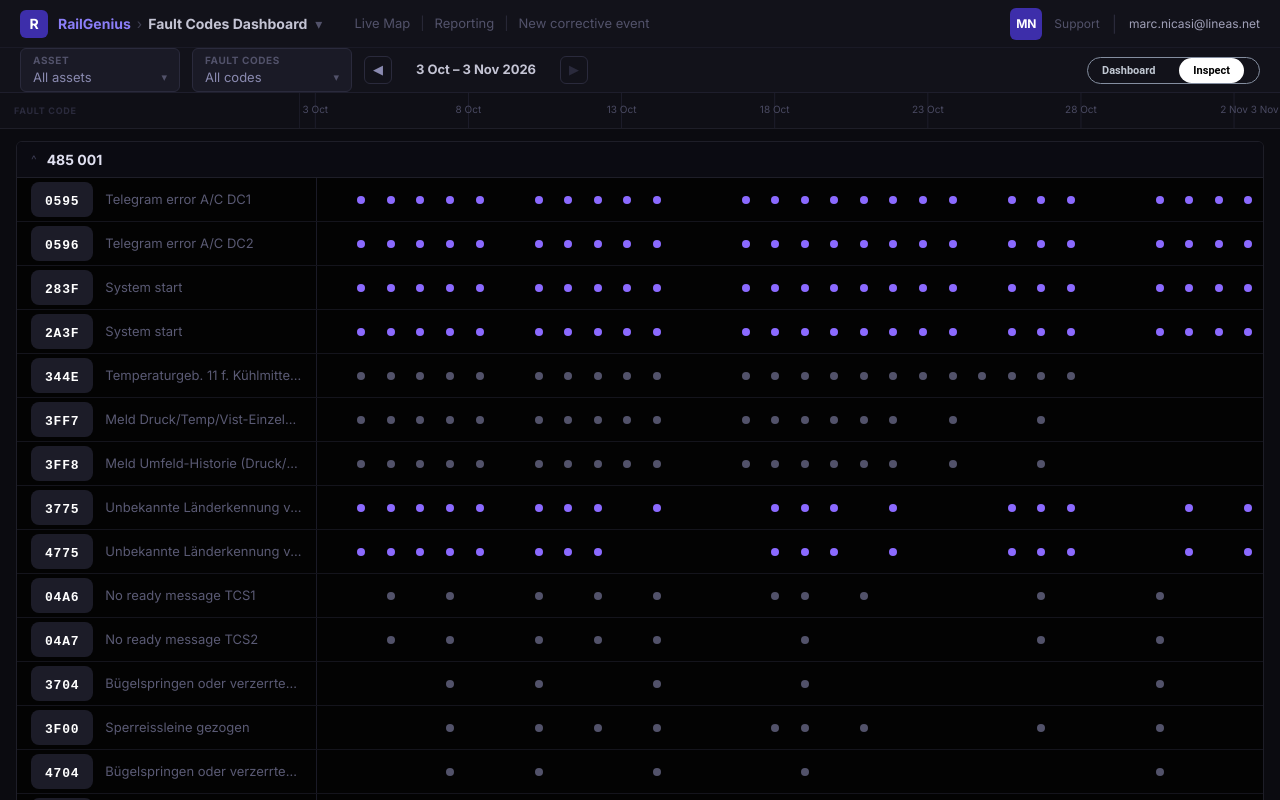
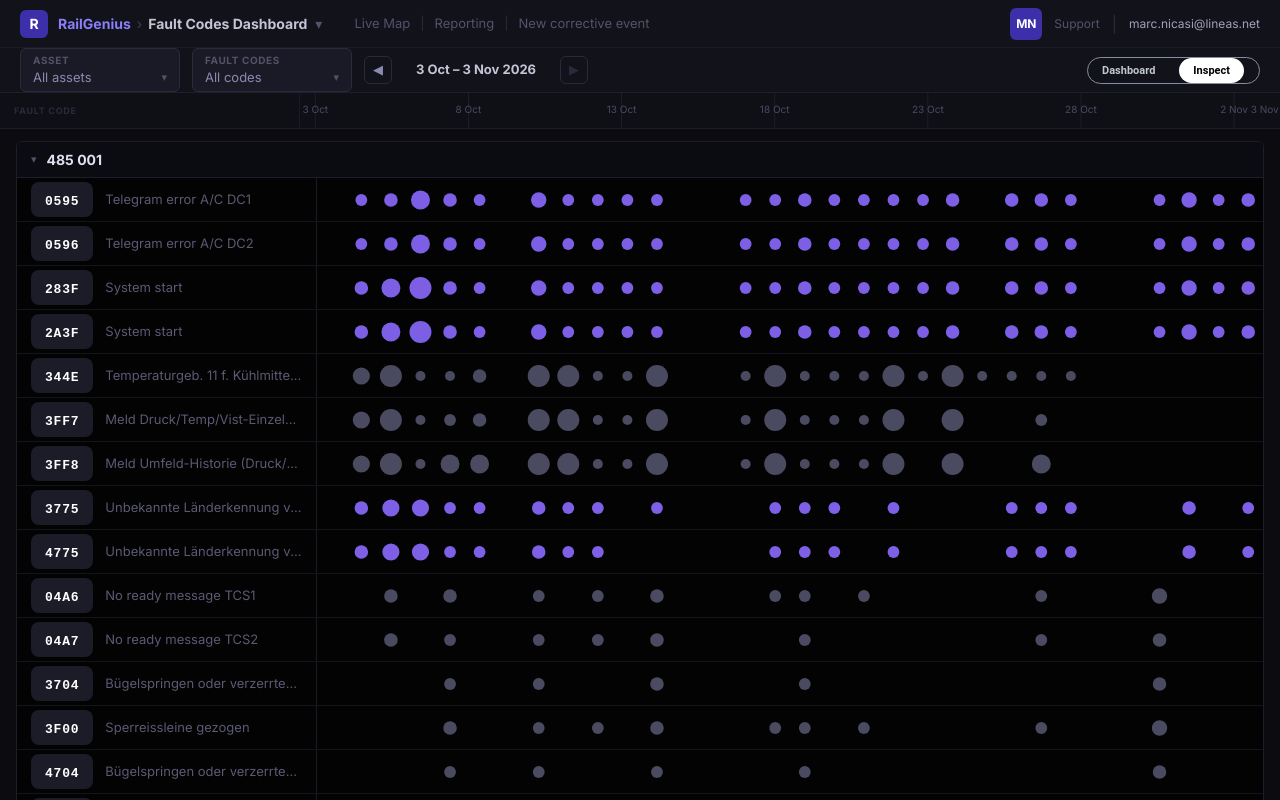
Before and after one commit to gknuts/faultcode-dashboard, a React (Vite) app: page / in a window 1280 px wide. Both pictures are taken after a click on the button "Inspect". Built offline with nearby package versions, Linux system fonts and the light colour scheme.

Commit message:
feat(inspect): add expand/collapse toggle to InspectAssetRow

```diff
--- a/src/components/InspectAssetRow.tsx
+++ b/src/components/InspectAssetRow.tsx
@@ -1,19 +1,14 @@
-import { useMemo } from 'react'
+import { useMemo, useState } from 'react'
 import type { Asset, Pattern, FaultCode, PatternOccurrence, ISODate, DerivedStatus } from '../data/types'
 
-export const INSPECT_LEFT_WIDTH = 300  // badge + description col
+export const INSPECT_LEFT_WIDTH = 300
+
 const ROW_HEIGHT = 44
 
 const STATUS_DOT: Record<DerivedStatus, string> = {
   new: '#FF6A00',
   ongoing: '#8B6AFF',
   unclassified: '#52526A',
-}
-
-const STATUS_ROW_BG: Record<DerivedStatus, string> = {
-  new: '#030303',
-  ongoing: '#030303',
-  unclassified: '#030303',
 }
 
 interface Props {
@@ -26,6 +21,7 @@ interface Props {
 }
 
 export function InspectAssetRow({ asset, patterns, faultCodeMap, occurrences, dates, deriveStatus }: Props) {
+  const [collapsed, setCollapsed] = useState(false)
   const datesSet = useMemo(() => new Set(dates), [dates])
 
   const fcRows = useMemo(() => {
@@ -62,16 +58,27 @@ export function InspectAssetRow({ asset, patterns, faultCodeMap, occurrences, da
         gap: 10,
         padding: '0 14px',
         background: '#0B0B12',
-        borderBottom: '1px solid #1E1E28',
+        borderBottom: collapsed ? 'none' : '1px solid #1E1E28',
+        cursor: 'default',
       }}>
-        <span style={{ color: '#3A3A50', fontSize: 12 }}>^</span>
+        <span
+          onClick={() => setCollapsed(c => !c)}
+          style={{
+            color: '#52526A',
+            fontSize: 11,
+            cursor: 'pointer',
+            userSelect: 'none',
+            transform: collapsed ? 'rotate(-90deg)' : 'none',
+            display: 'inline-block',
+            transition: 'transform 0.15s',
+          }}
+        >▾</span>
         <span style={{ fontSize: 14, fontWeight: 700, color: '#E0E0F0' }}>{asset.label}</span>
       </div>
 
       {/* Fault code rows */}
-      {fcRows.map(({ fc, status, occs, description }) => {
+      {!collapsed && fcRows.map(({ fc, status, occs, description }) => {
         const dotColor = STATUS_DOT[status]
-        const rowBg = STATUS_ROW_BG[status]
 
         return (
           <div
@@ -80,7 +87,7 @@ export function InspectAssetRow({ asset, patterns, faultCodeMap, occurrences, da
               display: 'flex',
               height: ROW_HEIGHT,
               alignItems: 'center',
-              background: rowBg,
+              background: '#030303',
               borderBottom: '1px solid #14141C',
             }}
           >
@@ -122,27 +129,27 @@ export function InspectAssetRow({ asset, patterns, faultCodeMap, occurrences, da
               </span>
             </div>
 
-            {/* Timeline dots */}
+            {/* Timeline — SVG circles sized by count */}
             <div style={{ flex: 1, height: '100%', position: 'relative' }}>
+              <svg width="100%" height="100%" style={{ display: 'block', overflow: 'visible' }}>
                 {occs.map(occ => {
                   const di = dates.indexOf(occ.date)
                   if (di < 0) return null
+                  const cx = `${((di + 0.5) / dates.length) * 100}%`
+                  const cy = ROW_HEIGHT / 2
+                  const r = Math.min(5 + occ.count * 0.9, 11)
                   return (
-                  <div
+                    <circle
                       key={`${occ.date}-${occ.faultCode}`}
-                    style={{
-                      position: 'absolute',
-                      left: `${((di + 0.5) / dates.length) * 100}%`,
-                      top: '50%',
-                      transform: 'translate(-50%, -50%)',
-                      width: 8,
-                      height: 8,
-                      borderRadius: '50%',
-                      background: dotColor,
-                    }}
+                      cx={cx}
+                      cy={cy}
+                      r={r}
+                      fill={dotColor}
+                      fillOpacity={0.9}
                     />
                   )
                 })}
+              </svg>
             </div>
           </div>
         )
```
Lines whose indentation alone changed are shown as unchanged.
